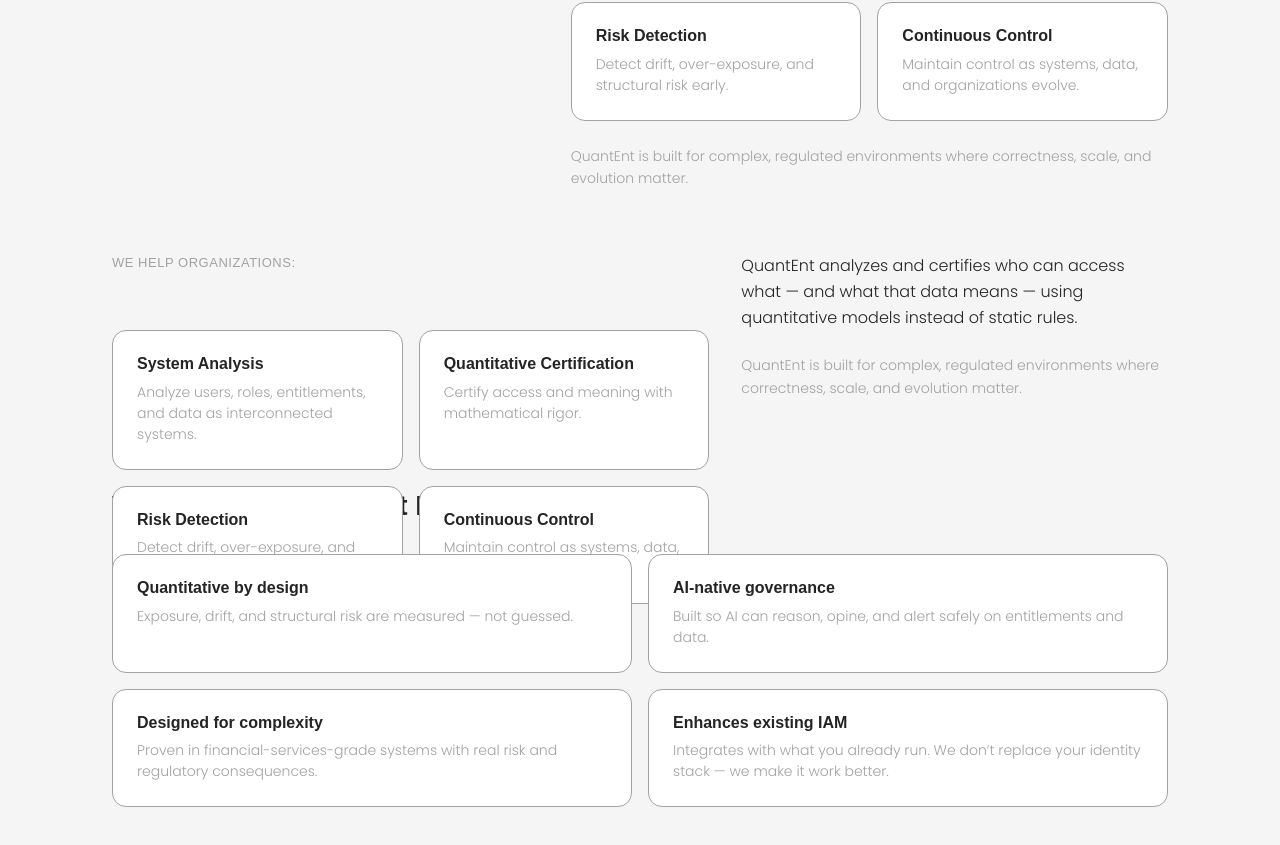
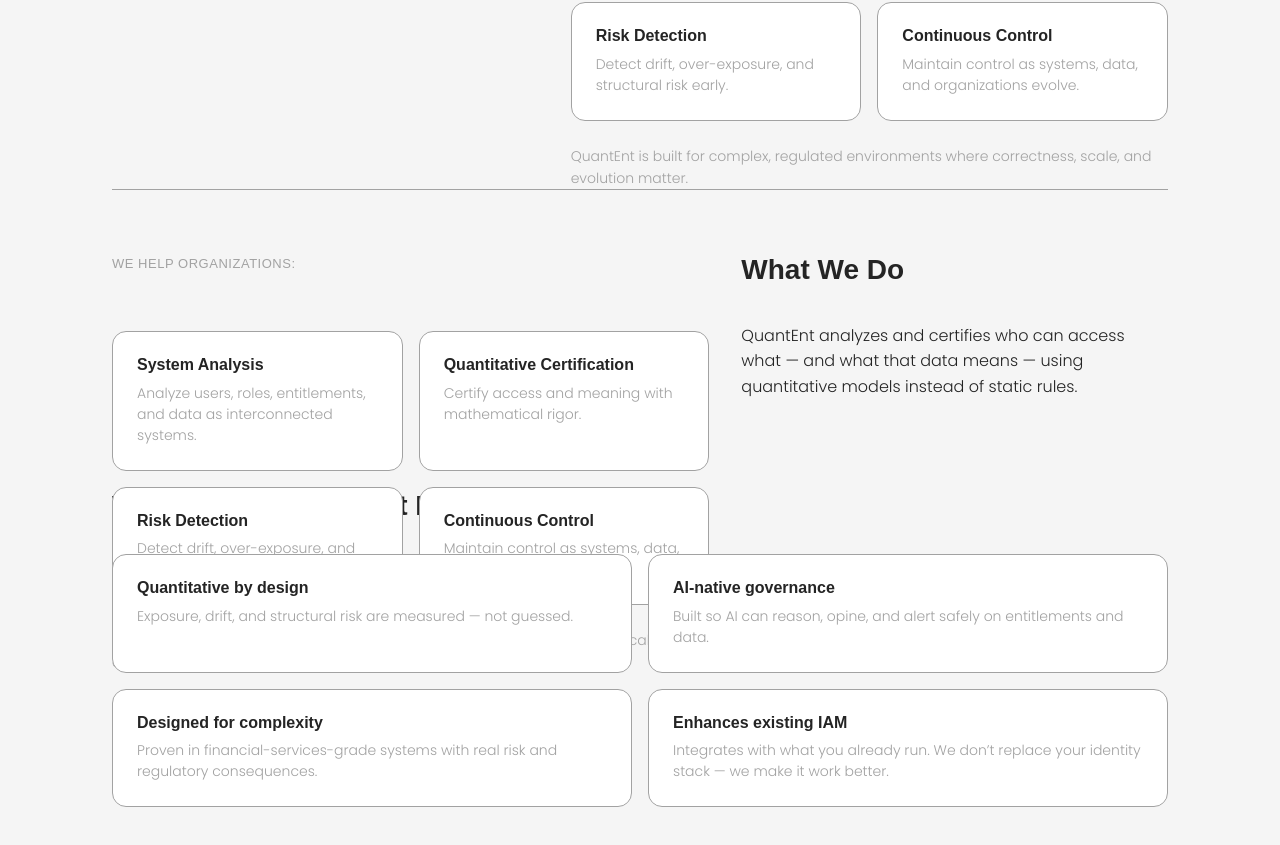
Before and after one commit to quantent-web/quantent-web, a Next.js app: page / in a window 1280 px wide. Shown: the part 1158-2003 px from the top of the page. Built offline with nearby package versions, Linux system fonts and the light colour scheme; a web font is replaced by a local one.

Commit message:
Refactor and split What We Do into mirrored sections

```diff
--- a/app/globals.css
+++ b/app/globals.css
@@ -426,7 +426,9 @@ p {
 }
 
 .what-we-do-layout--inverted {
-  margin-top: var(--space-8);
+  margin-top: var(--space-10);
+  padding-top: var(--space-8);
+  border-top: 1px solid var(--border);
 }
 
 .what-we-do-right {
--- a/app/home-page-client.tsx
+++ b/app/home-page-client.tsx
@@ -197,6 +197,55 @@ export default function Home() {
   const openContact = () => setIsContactOpen(true);
   const closeContact = () => setIsContactOpen(false);
 
+  const whatWeDoCards = [
+    {
+      title: 'System Analysis',
+      text: 'Analyze users, roles, entitlements, and data as interconnected systems.',
+    },
+    {
+      title: 'Quantitative Certification',
+      text: 'Certify access and meaning with mathematical rigor.',
+    },
+    {
+      title: 'Risk Detection',
+      text: 'Detect drift, over-exposure, and structural risk early.',
+    },
+    {
+      title: 'Continuous Control',
+      text: 'Maintain control as systems, data, and organizations evolve.',
+    },
+  ];
+
+  const renderWhatWeDoGrid = (sectionId: string) => (
+    <>
+      <p className="section-kicker">We help organizations:</p>
+
+      <MagicBentoGrid variant="4" sectionId={sectionId}>
+        {whatWeDoCards.map((card) => (
+          <div className="card" key={`${sectionId}-${card.title}`}>
+            <h3 className="card-title">{card.title}</h3>
+            <p className="card-text">{card.text}</p>
+          </div>
+        ))}
+      </MagicBentoGrid>
+      <p className="section-note">
+        QuantEnt is built for complex, regulated environments where correctness,
+        scale, and evolution matter.
+      </p>
+    </>
+  );
+
+  const renderWhatWeDoDescription = () => (
+    <>
+      <h2 className="section-title">What We Do</h2>
+
+      <p className="section-lead">
+        QuantEnt analyzes and certifies who can access what — and what that data
+        means — using quantitative models instead of static rules.
+      </p>
+    </>
+  );
+
   return (
     <>
       {/* STICKY NAV + DOT GRID BACKGROUND */}
@@ -308,97 +357,21 @@ export default function Home() {
         <section id="what-we-do" className="section">
           <div className="what-we-do-layout">
             <div className="what-we-do-left">
-              <h2 className="section-title">What We Do</h2>
-
-              <p className="section-lead">
-                QuantEnt analyzes and certifies who can access what — and what that data
-                means — using quantitative models instead of static rules.
-              </p>
+              {renderWhatWeDoDescription()}
             </div>
 
             <div className="what-we-do-right">
-              <p className="section-kicker">We help organizations:</p>
-
-              <MagicBentoGrid variant="4" sectionId="what-we-do">
-                <div className="card">
-                  <h3 className="card-title">System Analysis</h3>
-                  <p className="card-text">
-                    Analyze users, roles, entitlements, and data as interconnected systems.
-                  </p>
-                </div>
-
-                <div className="card">
-                  <h3 className="card-title">Quantitative Certification</h3>
-                  <p className="card-text">
-                    Certify access and meaning with mathematical rigor.
-                  </p>
-                </div>
-
-                <div className="card">
-                  <h3 className="card-title">Risk Detection</h3>
-                  <p className="card-text">
-                    Detect drift, over-exposure, and structural risk early.
-                  </p>
-                </div>
-
-                <div className="card">
-                  <h3 className="card-title">Continuous Control</h3>
-                  <p className="card-text">
-                    Maintain control as systems, data, and organizations evolve.
-                  </p>
-                </div>
-              </MagicBentoGrid>
-              <p className="section-note">
-                QuantEnt is built for complex, regulated environments where correctness,
-                scale, and evolution matter.
-              </p>
+              {renderWhatWeDoGrid('what-we-do')}
             </div>
           </div>
 
           <div className="what-we-do-layout what-we-do-layout--inverted">
             <div className="what-we-do-right">
-              <p className="section-kicker">We help organizations:</p>
-
-              <MagicBentoGrid variant="4" sectionId="what-we-do-inverted">
-                <div className="card">
-                  <h3 className="card-title">System Analysis</h3>
-                  <p className="card-text">
-                    Analyze users, roles, entitlements, and data as interconnected systems.
-                  </p>
-                </div>
-
-                <div className="card">
-                  <h3 className="card-title">Quantitative Certification</h3>
-                  <p className="card-text">
-                    Certify access and meaning with mathematical rigor.
-                  </p>
-                </div>
-
-                <div className="card">
-                  <h3 className="card-title">Risk Detection</h3>
-                  <p className="card-text">
-                    Detect drift, over-exposure, and structural risk early.
-                  </p>
-                </div>
-
-                <div className="card">
-                  <h3 className="card-title">Continuous Control</h3>
-                  <p className="card-text">
-                    Maintain control as systems, data, and organizations evolve.
-                  </p>
-                </div>
-              </MagicBentoGrid>
+              {renderWhatWeDoGrid('what-we-do-inverted')}
             </div>
 
             <div className="what-we-do-left what-we-do-left--description">
-              <p className="section-lead">
-                QuantEnt analyzes and certifies who can access what — and what that data
-                means — using quantitative models instead of static rules.
-              </p>
-              <p className="section-note">
-                QuantEnt is built for complex, regulated environments where correctness,
-                scale, and evolution matter.
-              </p>
+              {renderWhatWeDoDescription()}
             </div>
           </div>
         </section>
```
